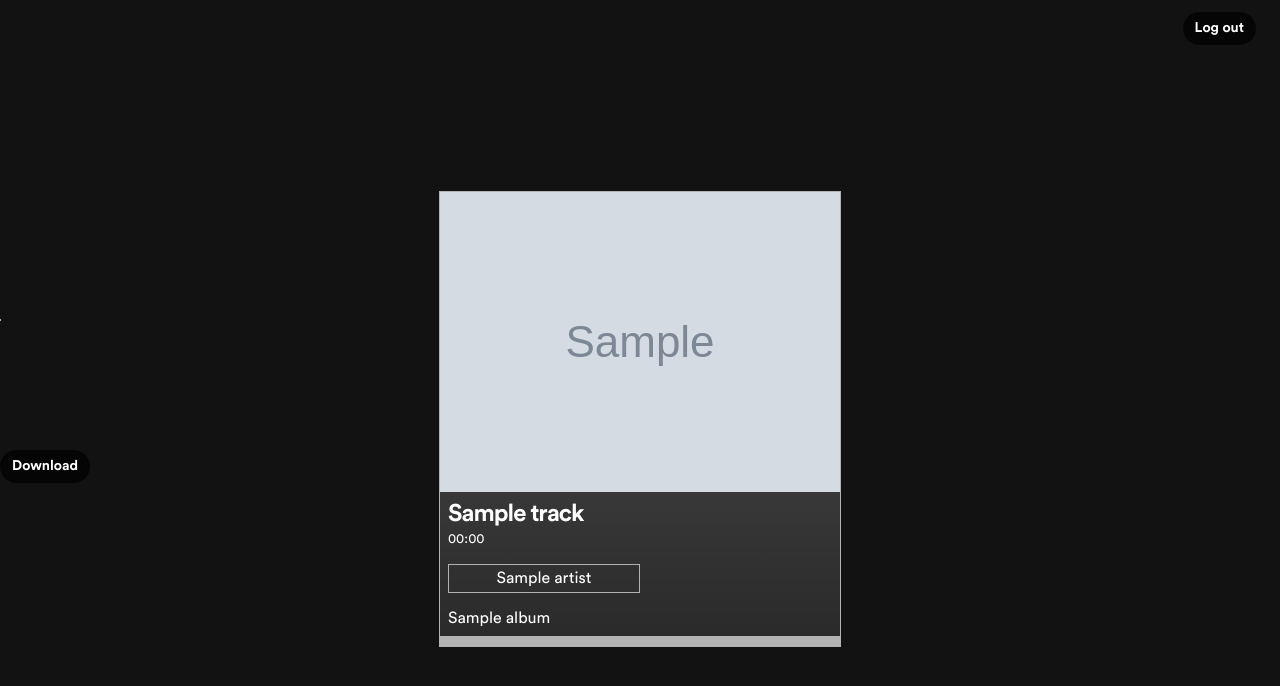
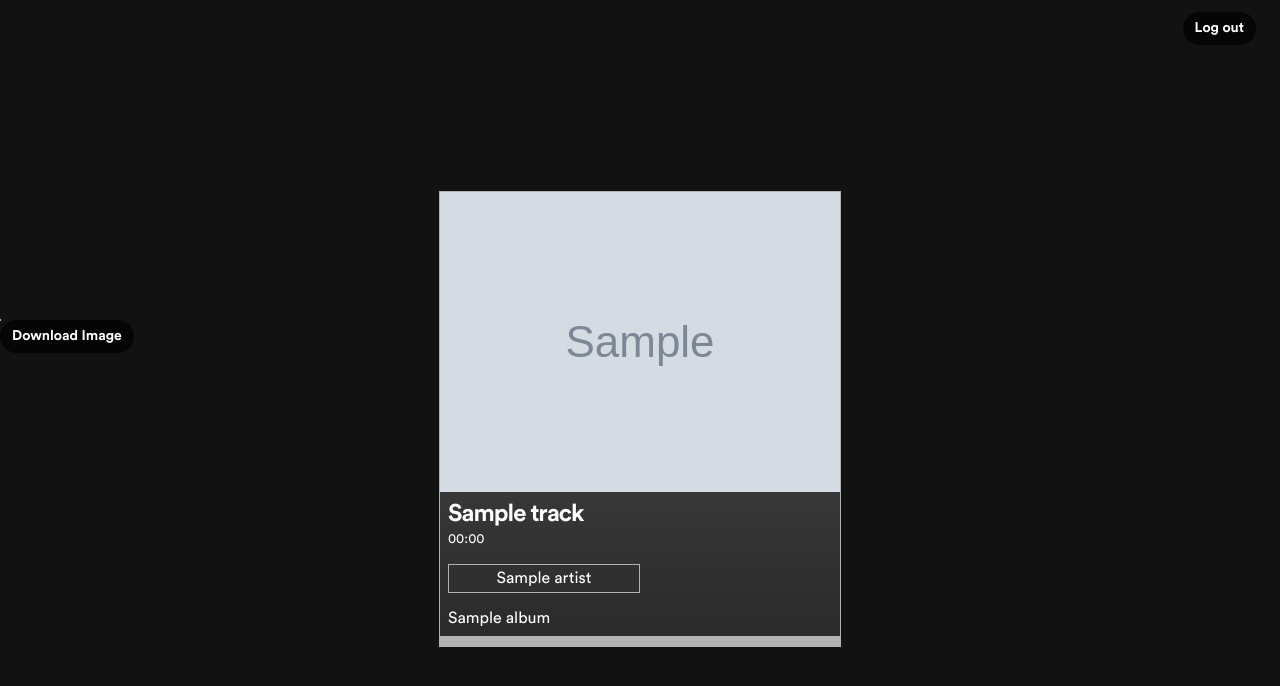
Before and after one commit to chekos/esporifai-deta, a FastAPI app: template templates/track.html.jinja in a window 1280 px wide. Shown: the top 686 px of the page. Run offline with FastAPI, Linux system fonts and the light colour scheme; the template is opened without the code that fills it: most values are stand-ins (such as "Sample title", 1, 10 or a date in 2020); grey boxes marked "Sample" are stand-in pictures; a map, chart or similar area stays blank.

Commit message:
Update track.html.jinja

```diff
--- a/templates/track.html.jinja
+++ b/templates/track.html.jinja
@@ -22,9 +22,6 @@
     </div>
     <div id="track-container" class="track__inner"></div>
 
-    <button onclick="takeScreenshot()">
-        Download
-    </button>
-    <canvas id="canvas"></canvas>
+    <button onclick="downloadDivAsImage()">Download Image</button>
 </main>
 {% endblock %}
```
